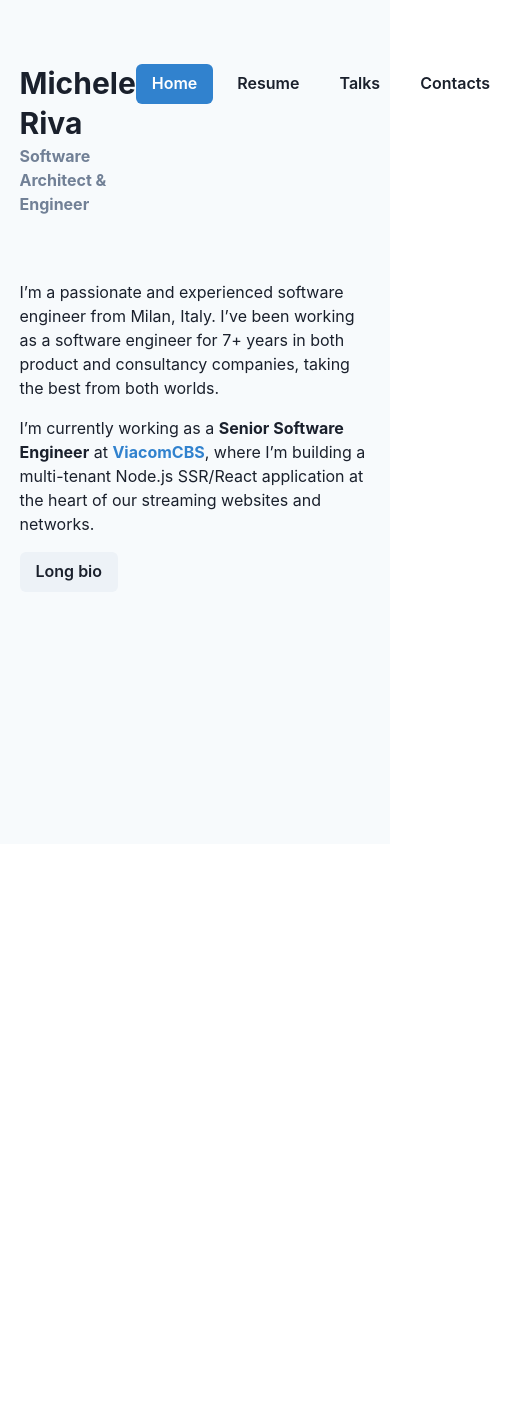
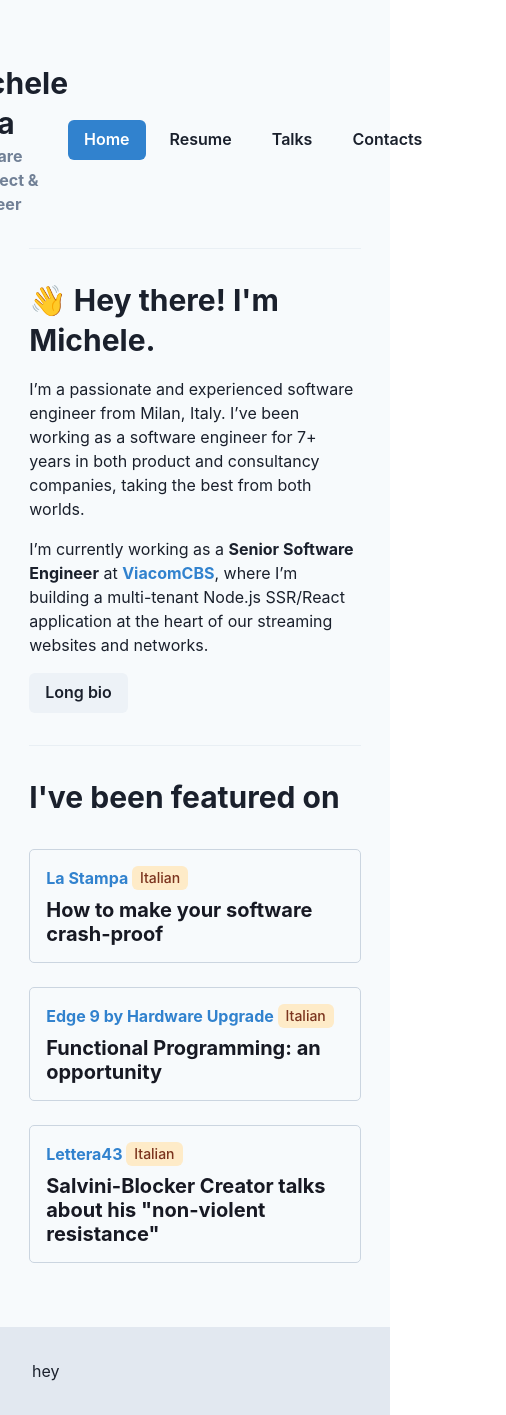
Before and after one commit to micheleriva/personal-website, a Next.js app: page / in a window 390 px wide. Shown: the whole page, 506 px wide, since content can reach past the window. Before the commit the page ends 844 px from the top, so only its background shows below. Built offline with nearby package versions, Linux system fonts and the light colour scheme.

Commit message:
feat: added responsive styles

```diff
--- /dev/null
+++ b/components/Featured.jsx
@@ -0,0 +1,22 @@
+import { Text, Heading, Grid, GridItem, Tag } from '@chakra-ui/react';
+import featuredData from '../data/featured';
+
+function Featured() {
+  return (
+    <>
+      <Heading mb='2rem'>I've been featured on </Heading>
+      <Grid gridTemplateColumns={['1fr', '1fr', 'repeat(2, 1fr)']} gap={6}>
+        {featuredData.map((item) => (
+          <a href={item.url} key={item.url} target='_blank'>
+            <GridItem p='1rem' border='1px' borderColor='gray.300' borderRadius={5}>
+              <Heading size='s' color='blue.500' mb='0.5rem'> {item.medium} <Tag colorScheme='orange'> {item.lang} </Tag> </Heading>
+              <Heading size='md' color='gray.900'> {item.title} </Heading>
+            </GridItem>
+          </a>
+        ))}
+      </Grid>
+    </>
+  )
+};
+
+export default Featured;
--- /dev/null
+++ b/components/Footer.jsx
@@ -0,0 +1,15 @@
+import { Box, Center } from '@chakra-ui/react';
+
+function Footer() {
+  return (
+    <Box bg='gray.200' p='2rem'>
+      <Center>
+        <Box width={900} maxWidth="85vw">
+          hey
+        </Box>
+      </Center>
+    </Box>
+  )
+};
+
+export default Footer;
--- a/components/Header.jsx
+++ b/components/Header.jsx
@@ -1,6 +1,6 @@
 import { useRouter } from 'next/router';
 import Link from 'next/link';
-import { Box, Button, Grid, Heading, Flex, Spacer } from '@chakra-ui/react';
+import { Box, Button, Grid, Heading, Flex, Spacer, Divider } from '@chakra-ui/react';
 import navbarData from '../data/navbar';
 
 function Header() {
@@ -22,9 +22,10 @@ function Header() {
   };
 
   return (
-    <Flex>
+    <>
+      <Flex justifyContent='center' alignItems='center' mb="2rem" >
         <Link href="/">
-        <Box mb="2rem" style={{ cursor: 'pointer' }}>
+          <Box style={{ cursor: 'pointer' }}>
             <Heading as="h1" size="xl">
               Michele Riva
             </Heading>
@@ -39,14 +40,15 @@ function Header() {
             <Link href={link.path} passHref>
               <Box key={link.name} as="a">
                 <Button isFullWidth {...menuBtnStyle(link.path)}>
-                {' '}
-                {link.name}{' '}
+                  {link.name}
                 </Button>
               </Box>
             </Link>
           ))}
         </Grid>
       </Flex>
+      <Divider />
+    </>
   );
 }
 
--- /dev/null
+++ b/data/featured.js
@@ -0,0 +1,20 @@
+export default [
+  {
+    medium: 'La Stampa',
+    url: 'https://www.lastampa.it/tecnologia/news/2019/10/25/news/come-rendere-il-vostro-software-a-prova-di-crash-1.37787834',
+    title: 'How to make your software crash-proof',
+    lang: 'Italian'
+  },
+  {
+    medium: 'Edge 9 by Hardware Upgrade',
+    url: 'https://edge9.hwupgrade.it/news/innovazione/la-programmazione-funzionale-un-opportunita-secondo-openmind_85315.html',
+    title: 'Functional Programming: an opportunity',
+    lang: 'Italian'
+  },
+  {
+    medium: 'Lettera43',
+    url: 'https://www.lettera43.it/salvini-blocker-google-chrome-estensione-michele-riva',
+    title: 'Salvini-Blocker Creator talks about his "non-violent resistance"',
+    lang: 'Italian'
+  },
+]
--- a/pages/_app.js
+++ b/pages/_app.js
@@ -2,6 +2,7 @@ import { useRouter } from 'next/router';
 import { ChakraProvider } from '@chakra-ui/react';
 import { useColorMode, Box, Center } from '@chakra-ui/react';
 import Header from '../components/Header';
+import Footer from '../components/Footer';
 
 function MyApp({ Component, pageProps }) {
   const { colorMode, toggleColorMode } = useColorMode();
@@ -11,7 +12,7 @@ function MyApp({ Component, pageProps }) {
       <ChakraProvider>
         <Box bg="gray.50" minHeight="100vh">
           <Center>
-            <Box width={1200} maxWidth="90vw" minHeight="100vh" pt="4rem">
+            <Box width={900} maxWidth="85vw" minHeight="100vh" pt="4rem" pb="4rem">
               <Header />
               <Box pt="2rem">
                 <Component {...pageProps} />
@@ -19,6 +20,7 @@ function MyApp({ Component, pageProps }) {
             </Box>
           </Center>
         </Box>
+        <Footer />
       </ChakraProvider>
     </>
   );
--- a/pages/index.js
+++ b/pages/index.js
@@ -1,5 +1,7 @@
 import { Button } from '@chakra-ui/react';
+import { Heading, Divider } from '@chakra-ui/react';
 import Bio from '../components/Bio';
+import Featured from '../components/Featured';
 
 export function getStaticProps() {
   return {
@@ -10,7 +12,10 @@ export function getStaticProps() {
 function Home() {
   return (
     <>
+      <Heading size='xl' mb='1rem'> 👋 Hey there! I'm Michele. </Heading>
       <Bio />
+      <Divider mt='2rem' mb='2rem' />
+      <Featured />
     </>
   );
 }
--- a/pages/talks.js
+++ b/pages/talks.js
@@ -30,7 +30,7 @@ function Talks() {
 
       <Divider mb='2rem' />
 
-      <Grid templateColumns='repeat(2, 1fr)' gap={8}>
+      <Grid templateColumns={['1fr', '1fr', 'repeat(2, 1fr)']} gap={8}>
         {
           talksData.recordings.map((talk) => (
             <GridItem key={talk.name}>
```
Also changed, not shown: components/Resume.jsx (+4 -17 lines), pages/contacts.js (added, +19 -0 lines). Lines whose indentation alone changed are shown as unchanged.
